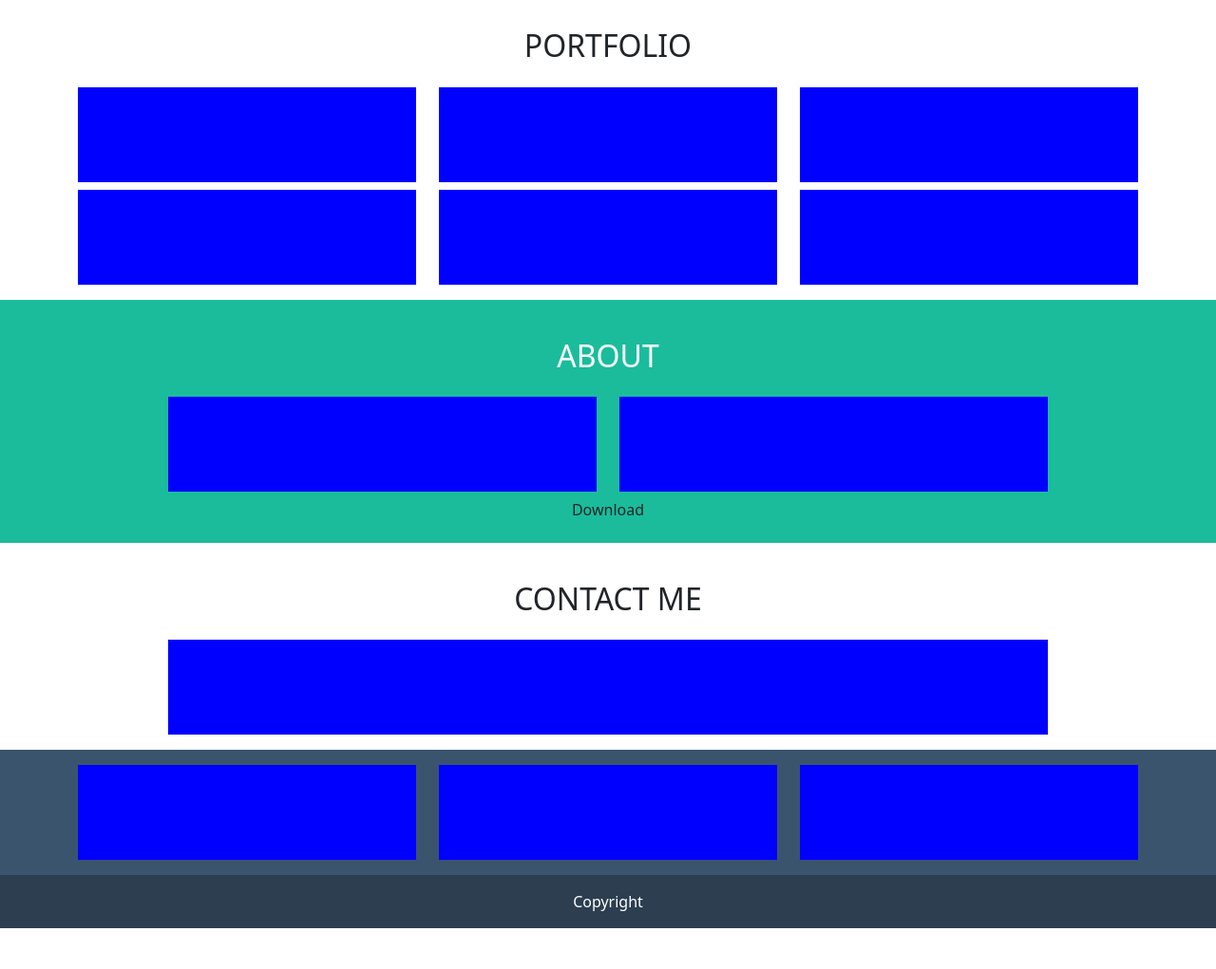
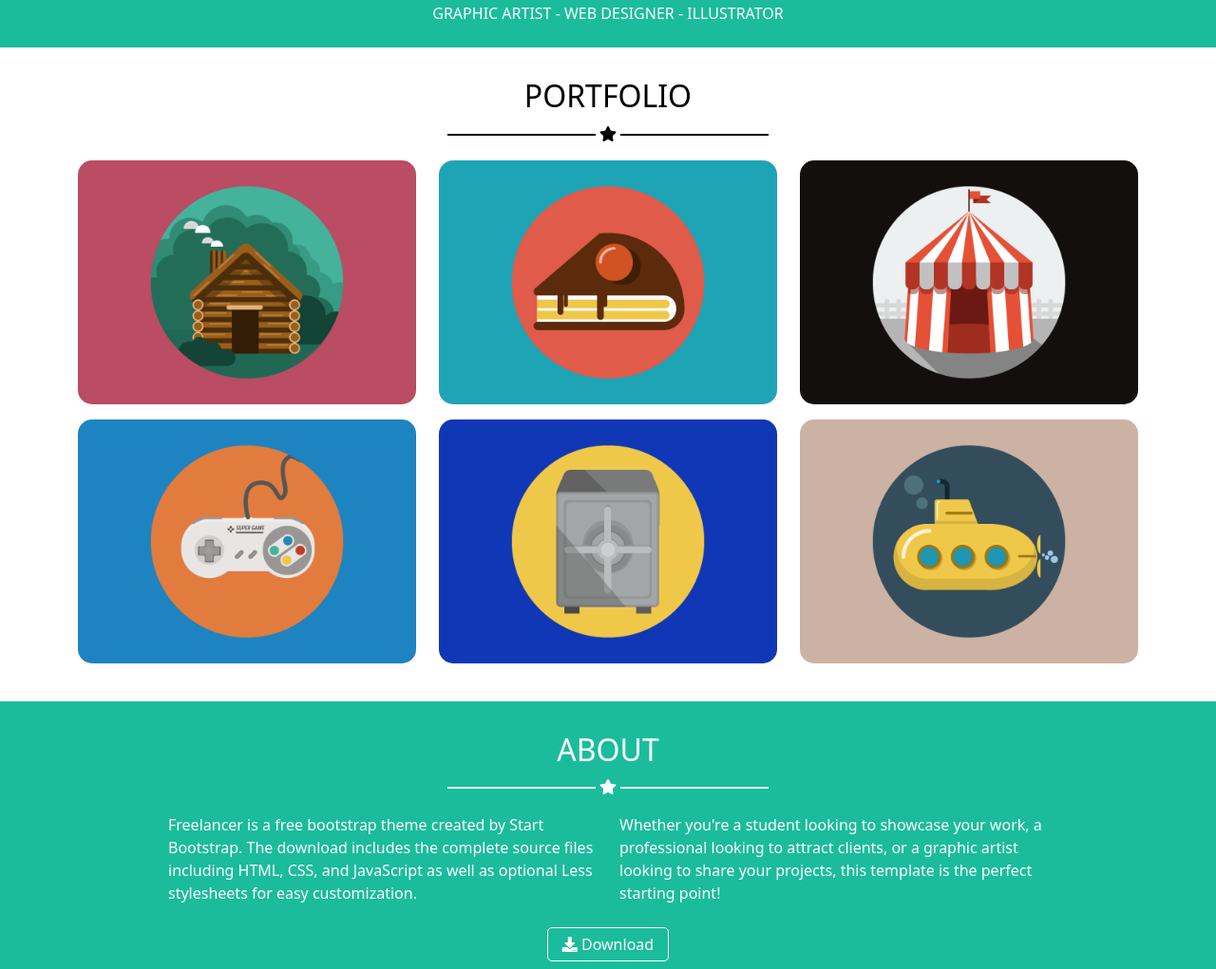
Before and after one commit to Zaplatynskyy/html-css-bootstrap-freelancer, a plain HTML site: page index.html in a window 1280 px wide. Shown: the part 471-1492 px from the top of the page at 95% size. Before the commit the page ends 1449 px from the top, so only its background shows below. Drawn offline with nearby package versions, Linux system fonts and the light colour scheme.

Commit message:
sezione portfolio e about

```diff
--- a/css/style.css
+++ b/css/style.css
@@ -1,13 +1,37 @@
 /* ******COMMONS****** */
 
-img {
-    width: 200px;
+.star_white::before, .star_white::after {
+    content: " ";
+    width: 14%;
+    height: 6px;
+    border-top: 2px solid white;
+    display: inline-block;
 }
 
+.star_black::before, .star_black::after {
+    content: " ";
+    width: 14%;
+    height: 6px;
+    border-top: 2px solid black;
+    display: inline-block;
+}
+
+.btn_white {
+    color: white;
+    border: 1px solid white;
+    border-radius: 5px;
+    background-color: transparent;
+    padding: 5px 15px;
+}
+
+.btn_white:hover {
+    color: black;
+    border: 1px solid black;
+    background-color: #1abc9c;
+}
 /* ******HEADER****** */
 
 header {
-    height: 80px;
     background-color: #2c3e50;
 }
 
@@ -17,14 +41,16 @@ header {
     background-color: #1abc9c;
 }
 
-.star::before, .star::after {
-    content: " ";
-    width: 14%;
-    height: 6px;
-    border-top: 2px solid white;
-    display: inline-block;
+#jumbotron img {
+    width: 250px;
 }
+
 /* ******MAIN****** */
+
+main section img {
+    width: 100%;
+    border-radius: 15px;
+}
 
 #about {
     background-color: #1abc9c;
--- a/index.html
+++ b/index.html
@@ -11,8 +11,8 @@
 </head>
 <body class="debug">        <!--togliere classe debug-->
 
-    <header class="d-flex">
-        <nav class="navbar navbar-expand-sm navbar-dark text-uppercase justify-content-between w-100">
+    <header class="py-3">
+        <nav class="navbar navbar-expand-md navbar-dark text-uppercase">
             <div class="container">
               <a class="navbar-brand" href="#">Start Sootstrap</a>
               <button class="navbar-toggler" type="button" data-bs-toggle="collapse" data-bs-target="#navbarNav" aria-controls="navbarNav" aria-expanded="false" aria-label="Toggle navigation">
@@ -43,10 +43,10 @@
                     <img src="img/avatar.svg" alt="">
                 </div>
 
-                <div class="col-12 fw-bold text-uppercase text-white text-center">
+                <div class="col-12 text-uppercase text-white text-center">
                     <h1>start bootstrap</h1>
 
-                    <div class="star my-2">
+                    <div class="star_white my-2">
                         <i class="fas fa-star"></i>
                     </div>
 
@@ -60,32 +60,38 @@
     <main>
         <!-- sezione portfolio -->
         <section id="portfolio">
-            <div class="container py-3">
+            <div class="container mb-4 py-3">
 
-                <h2 class="text-uppercase text-center my-4">portfolio</h2>
-                <div class="row gy-2">
-                    <div class="col-12 col-sm-6 col-md-4">
-                        <div class="box"></div>
+                <div class="col-12 text-uppercase text-center my-3 text-black">
+                    <h2 class="">portfolio</h2>
+
+                    <div class="star_black">
+                        <i class="fas fa-star"></i>
+                    </div>
+                </div>
+                <div class="row gy-3">
+                    <div class="col-12 col-md-6 col-lg-4">
+                        <img src="img/cabin.png" alt="">
                     </div>
 
-                    <div class="col-12 col-sm-6 col-md-4">
-                        <div class="box"></div>
+                    <div class="col-12 col-md-6 col-lg-4">
+                        <img src="img/cake.png" alt="">
                     </div>
 
-                    <div class="col-12 col-sm-6 col-md-4">
-                        <div class="box"></div>
+                    <div class="col-12 col-md-6 col-lg-4">
+                        <img src="img/circus.png" alt="">
                     </div>
 
-                    <div class="col-12 col-sm-6 col-md-4">
-                        <div class="box"></div>
+                    <div class="col-12 col-md-6 col-lg-4">
+                        <img src="img/game.png" alt="">
                     </div>
 
-                    <div class="col-12 col-sm-6 col-md-4">
-                        <div class="box"></div>
+                    <div class="col-12 col-md-6 col-lg-4">
+                        <img src="img/safe.png" alt="">
                     </div>
 
-                    <div class="col-12 col-sm-6 col-md-4">
-                        <div class="box"></div>
+                    <div class="col-12 col-md-6 col-lg-4">
+                        <img src="img/submarine.png" alt="">
                     </div>
                 </div>
 
@@ -96,20 +102,29 @@
         <section id="about">
             <div class="container text-white py-3">
 
-                <h2 class="text-uppercase text-center my-4">about</h2>
+                <div class="col-12 text-uppercase text-center my-3 text-white">
+                    <h2 class="">About</h2>
+
+                    <div class="star_white">
+                        <i class="fas fa-star"></i>
+                    </div>
+                </div>
                 <div class="row gy-2">
-                    <div class="offset-1 col-10 offset-sm-1 col-sm-5">
-                        <div class="box"></div>
+                    <div class="offset-2 col-8 offset-md-1 col-md-5">
+                        <p>Freelancer is a free bootstrap theme created by Start Bootstrap. The download includes the complete source files including HTML, CSS, and JavaScript as well as optional Less stylesheets for easy customization.</p>
                     </div>
 
-                    <div class="offset-1 col-10 offset-sm-0 col-sm-5">
-                        <div class="box"></div>
+                    <div class="offset-2 col-8 offset-md-0 col-md-5">
+                        <p>Whether you're a student looking to showcase your work, a professional looking to attract clients, or a graphic artist looking to share your projects, this template is the perfect starting point!</p>
                     </div>
                 </div>
 
                 <div class="row text-center">
                     <div class="col">
-                        <div class="btn">Download</div>
+                        <button type="button" class="btn_white my-2">
+                            <i class="fas fa-download"></i>
+                            Download
+                        </button>
                     </div>
                 </div>
             </div>
@@ -121,7 +136,7 @@
 
                 <h2 class="text-uppercase text-center my-4">contact me</h2>
                 <div class="row">
-                    <div class="offset-1 col-10">
+                    <div class="offset-2 col-8 offset-md-1 col-md-10">
                         <div class="box"></div>
                     </div>
                 </div>
@@ -136,15 +151,15 @@
             <div class="container py-3">
 
                 <div class="row gy-2">
-                    <div class="col-12 col-sm-4">
+                    <div class="col-12 col-md-4">
                         <div class="box"></div>
                     </div>
 
-                    <div class="col-12 col-sm-4">
+                    <div class="col-12 col-md-4">
                         <div class="box"></div>
                     </div>
 
-                    <div class="col-12 col-sm-4">
+                    <div class="col-12 col-md-4">
                         <div class="box"></div>
                     </div>
                 </div>
```
